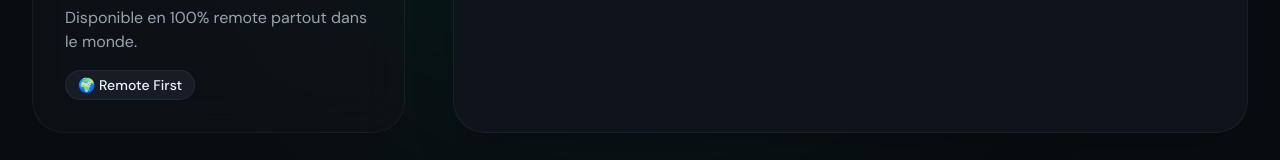
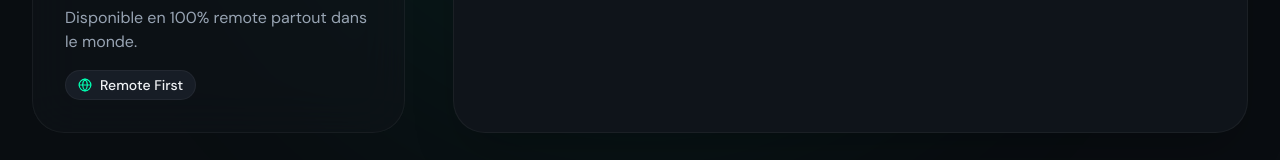
Before and after one commit to Oluwafemi006/Eddy-BONI, a React (Vite) app: page / in a window 1280 px wide. Shown: the part 4731-4891 px from the top of the page. Built offline with nearby package versions, Linux system fonts and the light colour scheme.

Commit message:
style: replace remote badge emoji with globe icon

```diff
--- a/src/components/sections/Contact.tsx
+++ b/src/components/sections/Contact.tsx
@@ -1,6 +1,6 @@
 import { useState } from "react";
 import { motion } from "framer-motion";
-import { Mail, MapPin, Send, Loader2 } from "lucide-react";
+import { Mail, MapPin, Send, Loader2, Globe } from "lucide-react";
 import { useToast } from "@/hooks/use-toast";
 
 const FORM_NAME = "contact";
@@ -108,8 +108,9 @@ export function Contact() {
               </div>
               <h3 className="text-xl font-bold text-foreground mb-2">Localisation</h3>
               <p className="text-muted-foreground mb-4">Disponible en 100% remote partout dans le monde.</p>
-              <span className="inline-flex px-3 py-1 rounded-full bg-secondary text-foreground text-sm font-medium border border-white/5">
-                🌍 Remote First
+              <span className="inline-flex items-center gap-2 px-3 py-1 rounded-full bg-secondary text-foreground text-sm font-medium border border-white/5">
+                <Globe size={14} className="text-primary" />
+                Remote First
               </span>
             </div>
           </motion.div>
```
